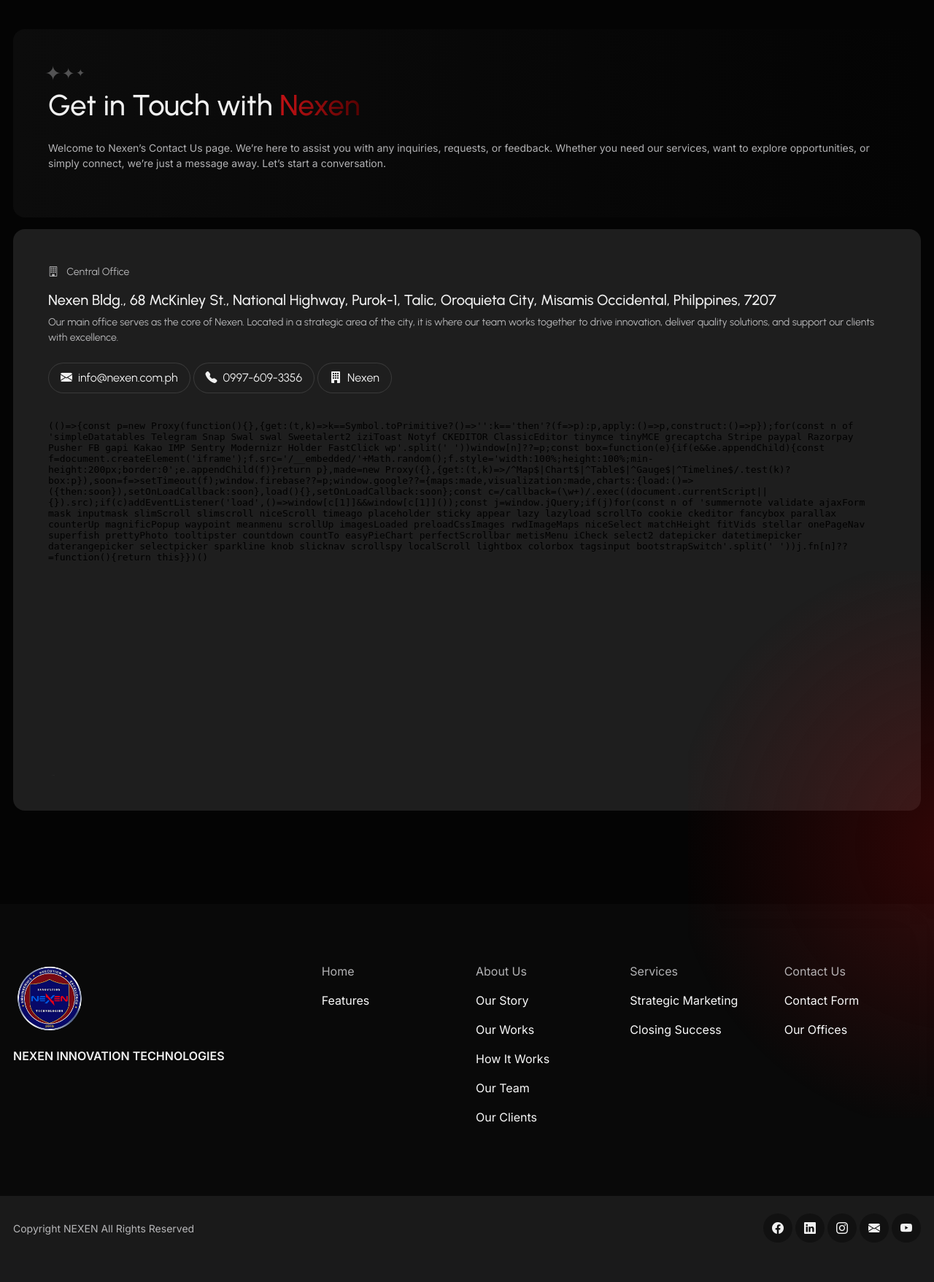
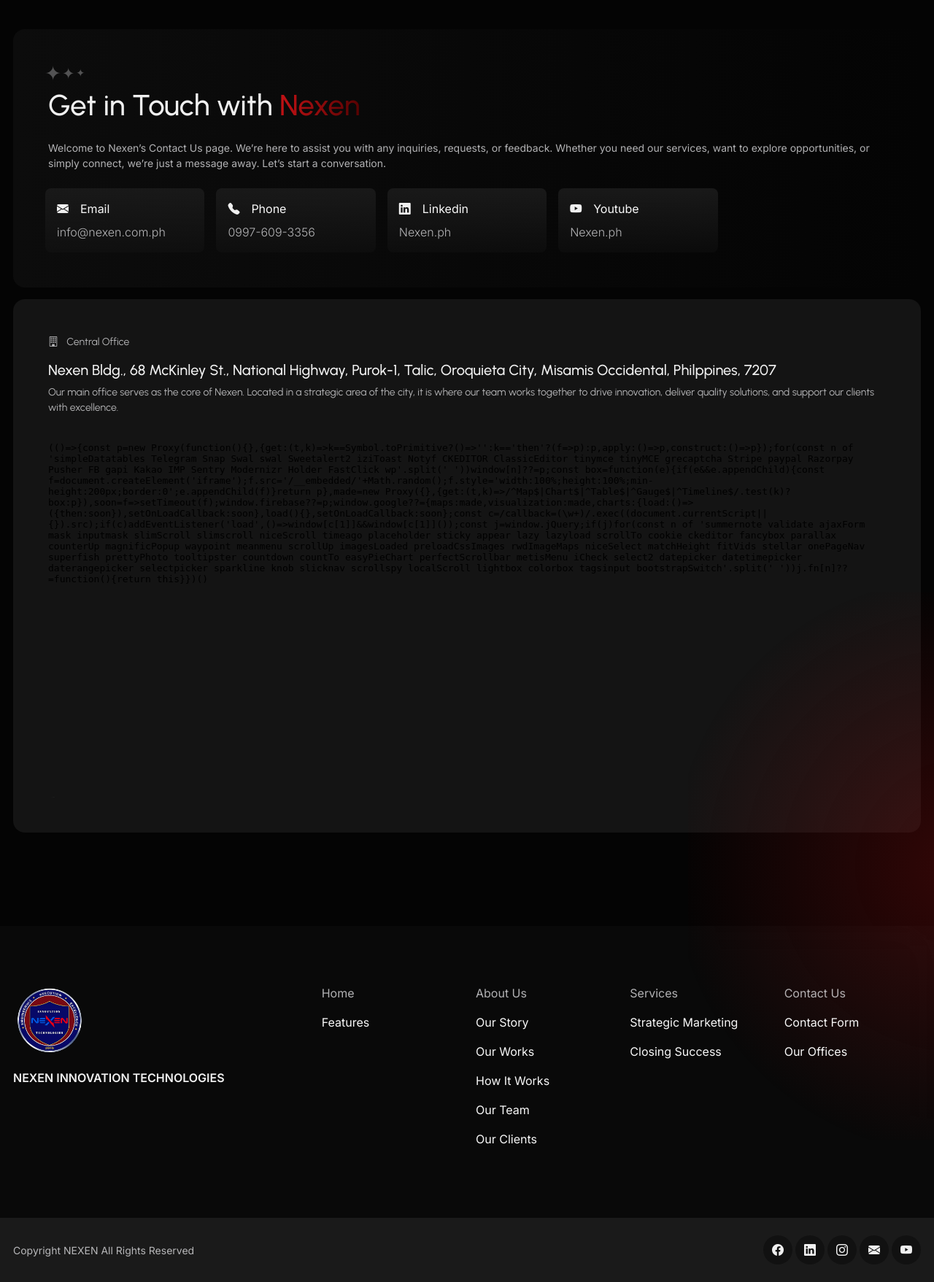
Before and after one commit to rara-wosho/nexen-official-website, a PHP site: page /contact in a window 1280 px wide. Shown: the part 72-1829 px from the top of the page at 73% size. Before the commit the page ends 1764 px from the top, so only its background shows below. Run offline with PHP 8.4, Linux system fonts and the light colour scheme; some libraries are stand-ins or nearby versions; some web fonts are replaced.

Commit message:
modify: flare img and get in touch section

```diff
--- a/book-a-demo.php
+++ b/book-a-demo.php
@@ -107,7 +107,7 @@
 
     <!-- BOOK A DEMO SECTION  -->
     <section id="book-a-demo" class="book-a-demo position-relative w-100 overflow-hidden">
-        <img src="assets/png/flare.png" class="position-absolute" style="z-index:-1;width:700px; aspect-ratio:8/10;bottom:-17rem; left:-6rem; transform:rotate(50deg); opacity:0.2;" alt="">
+        <img src="assets/png/flare.png" class="flare-image position-absolute" style="z-index:-1;width:700px; aspect-ratio:8/10;bottom:-17rem; left:-6rem; transform:rotate(50deg); opacity:0.2;" alt="">
         <div class="row px-1 max-w-wrapper mx-auto">
             <div class="col-12 px-3 col-md-5 pt-3">
                 <!-- <p class="text-muted-foreground">Get in Touch</p> -->
@@ -204,7 +204,7 @@
 
     <!-- FOOTER  -->
     <footer>
-        <div class="glow-4"></div>
+        <!-- <div class="glow-4"></div> -->
         <div class="upper-footer max-w-wrapper mx-auto">
             <div class="row">
                 <div class="col-12 mb-3 flex-grow-1 col-sm-4 d-flex flex-column align-items-center align-items-md-start">
--- a/contact.php
+++ b/contact.php
@@ -101,9 +101,7 @@
     </header>
 
     <section class="get-in-touch">
-
         <div class="mx-auto max-w-wrapper mb-5">
-
             <div class="get-in-touch-upper-wrapper rounded-4 p-5">
                 <div class="ascii-wrapper mb-2">
                     <p class="mb-0 text-muted-light">✦</p>
@@ -112,28 +110,53 @@
                 </div>
                 <h1 class="urbanist">Get in Touch with <span class="text-red-gradient">Nexen</span></h1>
                 <p class="text-muted-foreground fs-7 mt-4">Welcome to Nexen’s Contact Us page. We’re here to assist you with any inquiries, requests, or feedback. Whether you need our services, want to explore opportunities, or simply connect, we’re just a message away. Let’s start a conversation.</p>
+
+                <div class="mt-4 row row-cols-2 row-cols-sm-3 row-cols-md-5 ">
+                    <div class="col px-2">
+                        <div class="get-in-touch-card p-3 bg-card-down rounded-3 position-relative">
+                            <div class="d-flex align-items-center gap-3">
+                                <i class="bi bi-envelope-fill"></i>
+                                <p class="text-secondary-foreground mb-0">Email</p>
+                            </div>
+                            <p class="mt-2 mb-0 text-muted-foreground fw-light">info@nexen.com.ph</p>
+                        </div>
+                    </div>
+                    <div class="col px-2">
+                        <div class="get-in-touch-card p-3 bg-card-down rounded-3 position-relative">
+                            <div class="d-flex align-items-center gap-3">
+                                <i class="bi bi-telephone-fill"></i>
+                                <p class="text-secondary-foreground mb-0">Phone</p>
+                            </div>
+                            <p class="mt-2 mb-0 text-muted-foreground fw-light">0997-609-3356</p>
+                        </div>
+                    </div>
+                    <div class="col px-2">
+                        <div class="get-in-touch-card p-3 bg-card-down rounded-3 position-relative">
+                            <div class="d-flex align-items-center gap-3">
+                                <i class="bi bi-linkedin"></i>
+                                <p class="text-secondary-foreground mb-0">Linkedin</p>
+                            </div>
+                            <p class="mt-2 mb-0 text-muted-foreground fw-light">Nexen.ph</p>
+                        </div>
+                    </div>
+                    <div class="col px-2">
+                        <div class="get-in-touch-card p-3 bg-card-down rounded-3 position-relative">
+                            <div class="d-flex align-items-center gap-3">
+                                <i class="bi bi-youtube"></i>
+                                <p class="text-secondary-foreground mb-0">Youtube</p>
+                            </div>
+                            <p class="mt-2 mb-0 text-muted-foreground fw-light">Nexen.ph</p>
+                        </div>
+                    </div>
+                </div>
             </div>
-            <div class="p-5 bg-card rounded-4 mt-3 urbanist">
+            <div class="p-5 bg-card-dark rounded-4 mt-3 urbanist">
                 <p class="fs-7 text-muted-foreground"><i class="bi bi-building me-2"></i> Central Office</p>
                 <h5>Nexen Bldg., 68 McKinley St., National Highway, Purok-1, Talic, Oroquieta City, Misamis Occidental,
                     Philppines, 7207</h5>
 
                 <p class="mt-1 text-muted-foreground fs-7">Our main office serves as the core of Nexen. Located in a strategic area of the city, it is where our team works together to drive innovation, deliver quality solutions, and support our clients with excellence.</p>
 
-                <div class="d-flex mt-4 align-items-center gap-1">
-                    <div class="px-3 py-2 border-border bg-card rounded-pill d-flex align-items-center gap-2">
-                        <i class="bi bi-envelope-fill"></i>
-                        <p class="mb-0">info@nexen.com.ph</p>
-                    </div>
-                    <div class="px-3 py-2 border-border bg-card rounded-pill d-flex align-items-center gap-2">
-                        <i class="bi bi-telephone-fill"></i>
-                        <p class="mb-0">0997-609-3356</p>
-                    </div>
-                    <div class="px-3 py-2 border-border bg-card rounded-pill d-flex align-items-center gap-2">
-                        <i class="bi bi-building-fill"></i>
-                        <p class="mb-0">Nexen</p>
-                    </div>
-                </div>
 
 
                 <!--
--- a/index.php
+++ b/index.php
@@ -246,7 +246,7 @@ $herroTitleArr = explode(" ", $heroTitle);
       <div class="services-glow"></div>
       <img src="./assets/png/prism.png" alt="" class="prisms">
       <div class="max-w-wrapper mx-auto position-relative" style="isolation: isolate;">
-        <img src="assets/png/flare.png" class="position-absolute opacity-25" style="z-index:-1;width:700px; aspect-ratio:8/12;bottom:-10rem; right:-6rem; transform:rotate(50deg)" alt="">
+        <img src="assets/png/flare.png" class="position-absolute opacity-25 flare-image" style="z-index:-1;width:700px; aspect-ratio:8/12;bottom:-10rem; right:-6rem; transform:rotate(50deg)" alt="">
         <div class="section-header" data-aos="fade-up">
           <h2 class="montserrat fs-1 text-secondary-foreground">Services We <span class="text-primary">Offer</span></h2>
 
--- a/style.css
+++ b/style.css
@@ -676,11 +676,20 @@ a {
 .bg-card-down {
     background: linear-gradient(
         to bottom,
-        rgb(30, 30, 30),
+        rgb(25, 25, 25),
         rgba(30, 30, 30, 0.2)
     );
 }
 
+.flare-image {
+    animation: rotate 170s linear infinite;
+}
+
+@keyframes rotate {
+    to {
+        transform: rotate(360deg);
+    }
+}
 .hero-title span {
     margin-inline: 8px;
 }
@@ -1321,15 +1330,26 @@ a {
     );
 }
 
+/* GET IN TOUCH  */
 .get-in-touch {
     margin-bottom: 8rem;
-}
-
-/* GET IN TOUCH  */
+    z-index: 20;
+}
+
 .get-in-touch-upper-wrapper {
     margin-top: 7rem;
     background: linear-gradient(to right, rgba(20, 20, 20, 0.5), transparent);
 }
+
+/* .get-in-touch-card {
+    border: 1px solid transparent;
+    transition-duration: 0.3s;
+    transition-property: all;
+}
+.get-in-touch-card:hover {
+    border: 1px solid rgba(167, 22, 22, 0.493) !important;
+    background: rgba(153, 17, 17, 0.108);
+} */
 /* ═══════════════════════════════════════════════
        PROJECTS / CAROUSEL
     ═══════════════════════════════════════════════ */
@@ -1465,7 +1485,7 @@ footer {
     background: rgba(26, 26, 26, 0.3);
     backdrop-filter: blur(30px);
     position: relative;
-    isolation: isolate;
+    /* isolation: isolate; */
     /* overflow-x: hidden; */
 }
 .glow-4 {
@@ -1476,7 +1496,7 @@ footer {
     right: 0;
     isolation: isolate;
     overflow: hidden;
-    z-index: -1;
+    z-index: -50;
     pointer-events: none;
 }
 
@@ -1493,7 +1513,7 @@ footer {
         rgba(122, 12, 12, 0.4) 0%,
         rgba(255, 0, 0, 0) 75%
     );
-    z-index: -1;
+    z-index: -50;
 }
 
 .upper-footer {
```
